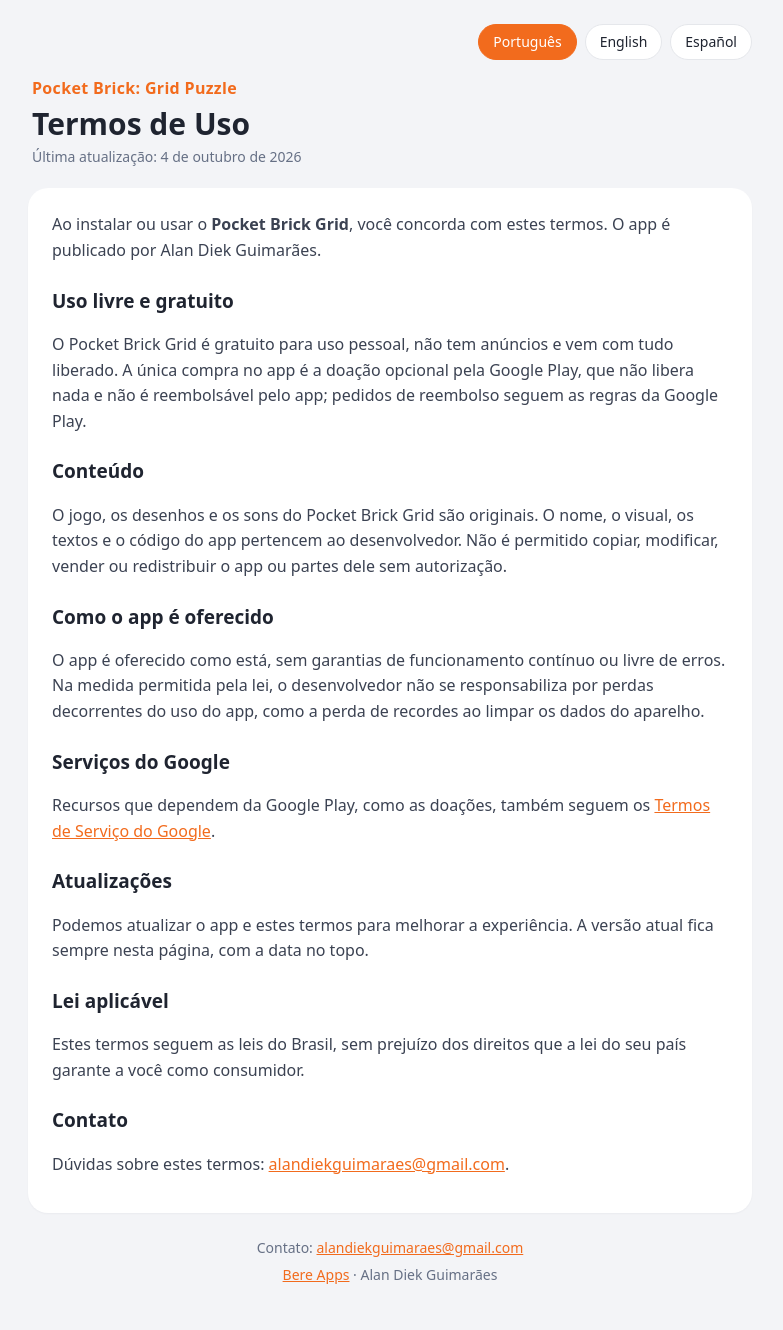
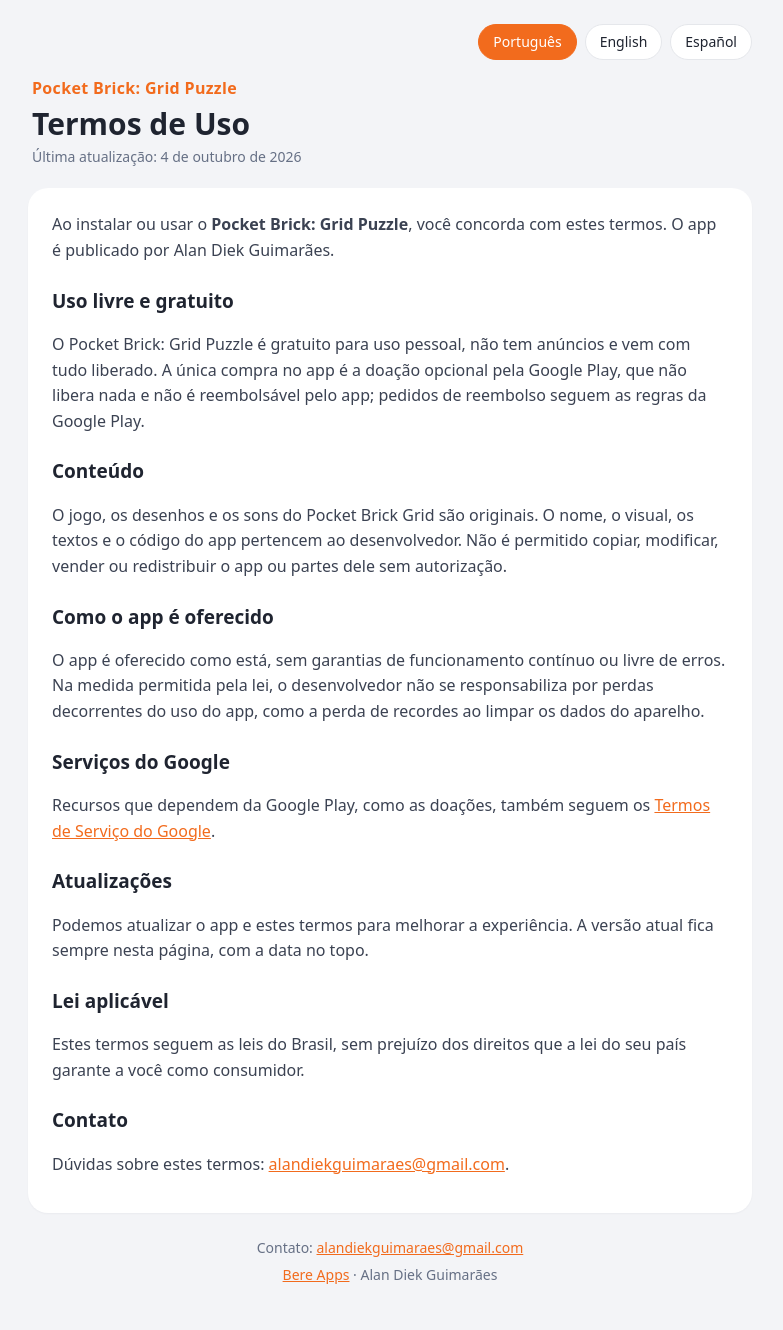
Before and after one commit to AlanDiekGuimaraes/bere-apps, a Jekyll site: the page built from grid-puzzle/termos/index.html, in a window 1280 px wide. Shown: the whole page, without its empty margins (250-1033 px from the left). Built offline with Jekyll 4.4.1, drawn with Linux system fonts in a browser that asks for light colours.

Commit message:
Grid Puzzle: nome completo Pocket Brick: Grid Puzzle

```diff
--- a/_data/apps.yml
+++ b/_data/apps.yml
@@ -27,7 +27,7 @@
     es: Los juegos, dibujos y sonidos de Pocket Brick son originales.
 
 grid-puzzle:
-  name: Pocket Brick Grid
+  name: "Pocket Brick: Grid Puzzle"
   store_name: "Pocket Brick: Grid Puzzle"
   package: com.pocketbrick.grid
   updated: 2026-10-04
```
